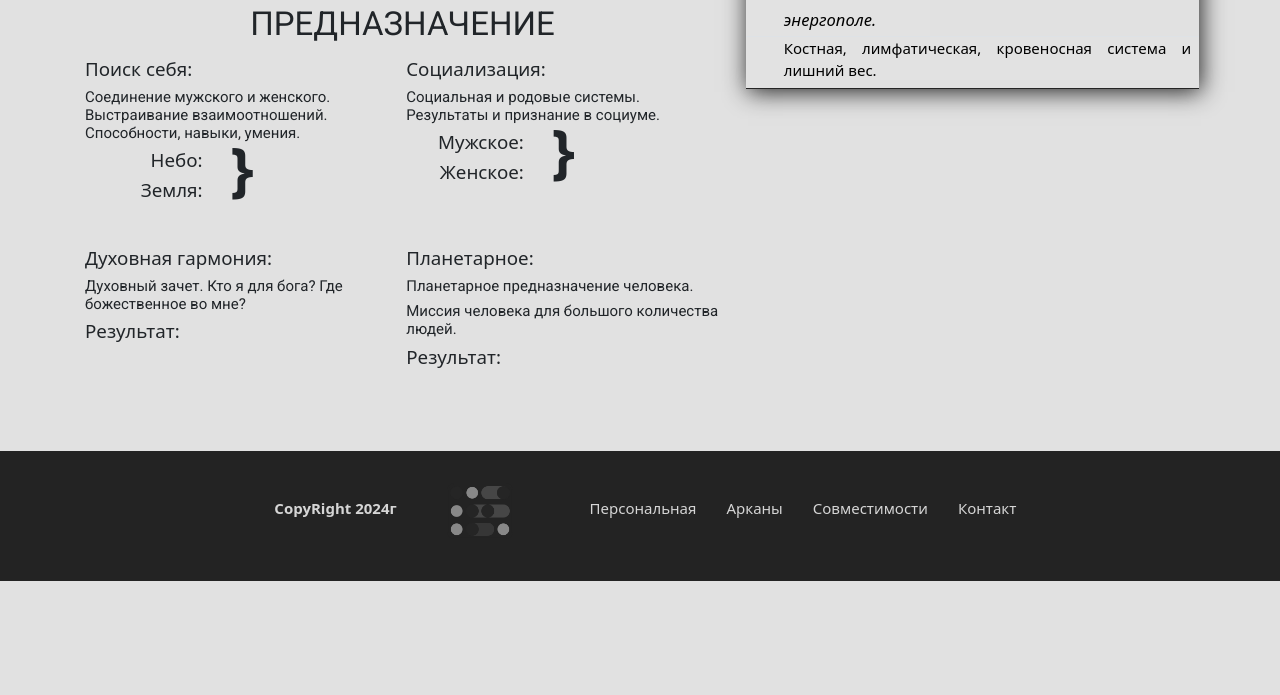
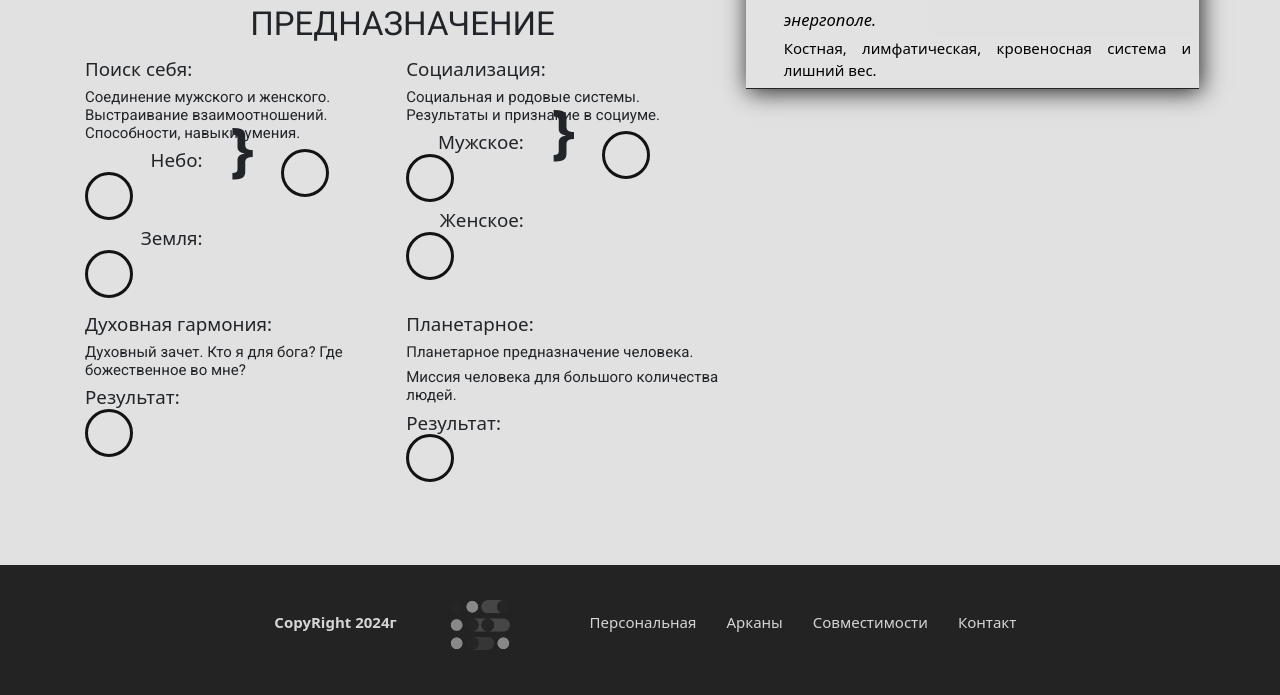
Before and after one commit to Olmeksky/matrix_fate2, a PHP site: page /matr.html in a window 1280 px wide. Shown: the part 1441-2136 px from the top of the page. Before the commit the page ends 2022 px from the top, so only its background shows below. Run offline with PHP 8.4, Linux system fonts and the light colour scheme.

Commit message:
Update styler.css

```diff
--- a/css/styler.css
+++ b/css/styler.css
@@ -804,7 +804,7 @@ span.line-zhen {
   transform: rotate(135deg);
 }
 /* Предназначение */
-NEBO, ZEML, SEB, RPM, RPZH, SOC, DUH, PLANET{
+span.NEBO, span.ZEML, span.SEB, span.RPM, span.RPZH, span.SOC, span.DUH, span.PLANET {
     width: 3.2rem;
     height: 3.2rem;
     display: flex;
```
